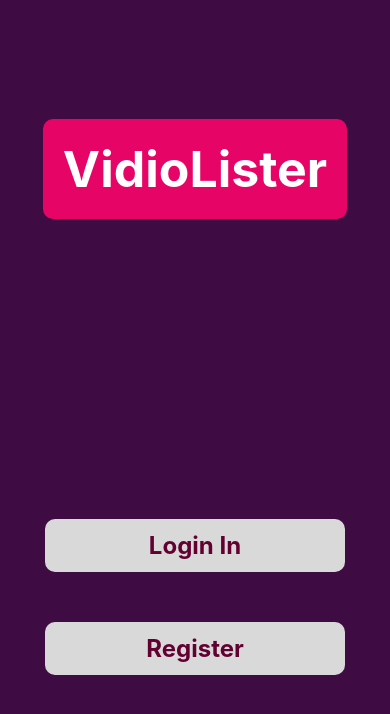
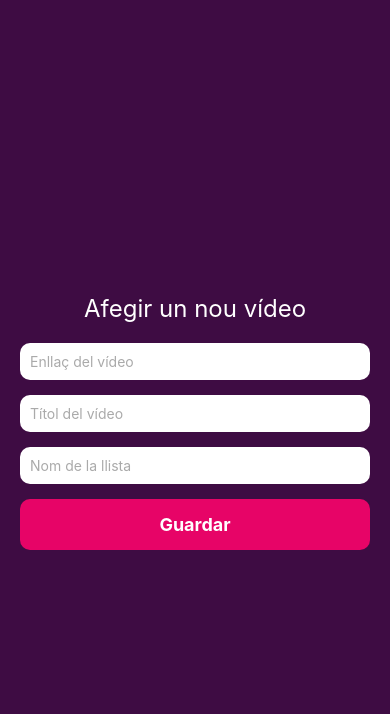
Before and after one commit to platan12/VideoLister, a React Native app: screen /AddVideo in a window 390 px wide. Shown: the top 714 px of the page. Built offline with nearby package versions, Linux system fonts and the light colour scheme.

Commit message:
day 3 itsdone

```diff
--- a/App.js
+++ b/App.js
@@ -8,6 +8,7 @@ import LoginScreen from './screens/LoginScreen'; // Exemple d'una altra pantalla
 import RegisterScreen from './screens/RegisterScreen'; // Exemple d'una altra pantalla
 import VideoPlayerPage from './screens/VideoPlayerPage';
 import PickedList from './screens/PickedList';
+import AddVideo from './screens/AddVideo';
 import { UserProvider } from './context/UserContext';
 
 const Stack = createNativeStackNavigator();
@@ -24,6 +25,7 @@ export default function App() {
           <Stack.Screen name="Register" component={RegisterScreen} options={{ headerShown: false ,  animation: 'none'}} />
           <Stack.Screen name="VideoPlayerPage" component={VideoPlayerPage} options={{ headerShown: false ,  animation: 'none'}} />
           <Stack.Screen name="PickedList" component={PickedList} options={{ headerShown: false ,  animation: 'none'}} />
+          <Stack.Screen name="AddVideo" component={AddVideo} options={{ headerShown: false ,  animation: 'none'}} />
 
         </Stack.Navigator>
       </NavigationContainer>
--- a/screens/AddVideo.js
+++ b/screens/AddVideo.js
@@ -0,0 +1,98 @@
+import React, { useState } from 'react';
+import { View, Text, TextInput, StyleSheet, TouchableOpacity, Alert } from 'react-native';
+import { collection, addDoc } from 'firebase/firestore';
+import { db } from '../utils/firebaseConfig';
+import { useUser } from '../context/UserContext';
+
+export default function AddVideo({ navigation }) {
+  const [link, setLink] = useState('');
+  const [title, setTitle] = useState('');
+  const [listName, setListName] = useState('');
+  const { userUID } = useUser();
+
+  const handleSave = async () => {
+    if (!link || !title || !listName) {
+      Alert.alert('Error', 'Tots els camps són obligatoris.');
+      return;
+    }
+
+    try {
+      await addDoc(collection(db, 'videos'), {
+        link,
+        title,
+        llista: listName,
+        usuari: userUID,
+      });
+      Alert.alert('Èxit', 'Vídeo afegit correctament!');
+      navigation.goBack(); // Torna a la pàgina anterior
+    } catch (error) {
+      Alert.alert('Error', `No s'ha pogut afegir el vídeo: ${error.message}`);
+    }
+  };
+
+  return (
+    <View style={styles.container}>
+      <Text style={styles.titleText}>Afegir un nou vídeo</Text>
+      <TextInput
+        style={styles.input}
+        placeholder="Enllaç del vídeo"
+        placeholderTextColor="#aaa"
+        value={link}
+        onChangeText={setLink}
+      />
+      <TextInput
+        style={styles.input}
+        placeholder="Títol del vídeo"
+        placeholderTextColor="#aaa"
+        value={title}
+        onChangeText={setTitle}
+      />
+      <TextInput
+        style={styles.input}
+        placeholder="Nom de la llista"
+        placeholderTextColor="#aaa"
+        value={listName}
+        onChangeText={setListName}
+      />
+      <TouchableOpacity style={styles.button} onPress={handleSave}>
+        <Text style={styles.buttonText}>Guardar</Text>
+      </TouchableOpacity>
+    </View>
+  );
+}
+
+const styles = StyleSheet.create({
+  container: {
+    flex: 1,
+    justifyContent: 'center',
+    alignItems: 'center',
+    backgroundColor: '#3E0C43',
+    padding: 20,
+  },
+  titleText: {
+    fontSize: 24,
+    color: '#FFFFFF',
+    marginBottom: 20,
+    textAlign: 'center',
+  },
+  input: {
+    width: '100%',
+    backgroundColor: '#FFFFFF',
+    padding: 10,
+    borderRadius: 10,
+    marginBottom: 15,
+    color: '#000',
+  },
+  button: {
+    backgroundColor: '#E70467',
+    padding: 15,
+    borderRadius: 10,
+    alignItems: 'center',
+    width: '100%',
+  },
+  buttonText: {
+    color: '#FFFFFF',
+    fontSize: 18,
+    fontWeight: 'bold',
+  },
+});
--- a/screens/Page2.js
+++ b/screens/Page2.js
@@ -1,5 +1,5 @@
 import React, { useEffect, useState } from 'react';
-import { View, Text, StyleSheet, FlatList, TouchableOpacity } from 'react-native';
+import { View, Text, StyleSheet, FlatList, TouchableOpacity, Button } from 'react-native';
 import { collection, getDocs } from 'firebase/firestore';
 import { db } from '../utils/firebaseConfig';
 import { useUser } from '../context/UserContext'; // Importem el context global
@@ -59,6 +59,11 @@ export default function Page2({ navigation }) {
         )}
         contentContainerStyle={styles.listContainer}
       />
+       <Button
+        title="Afegir vídeo"
+        onPress={() => navigation.navigate('AddVideo')} // Naveguem a AddVideo
+        color="#E70467"
+      />
       <FSection styles={{ flex: 3 }} currentSection={2} onPress={handlePress2} />
     </View>
   );
```
